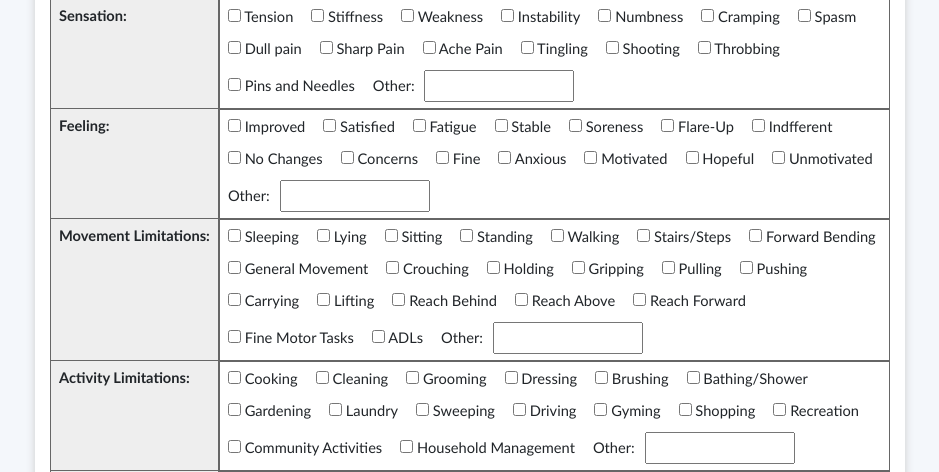
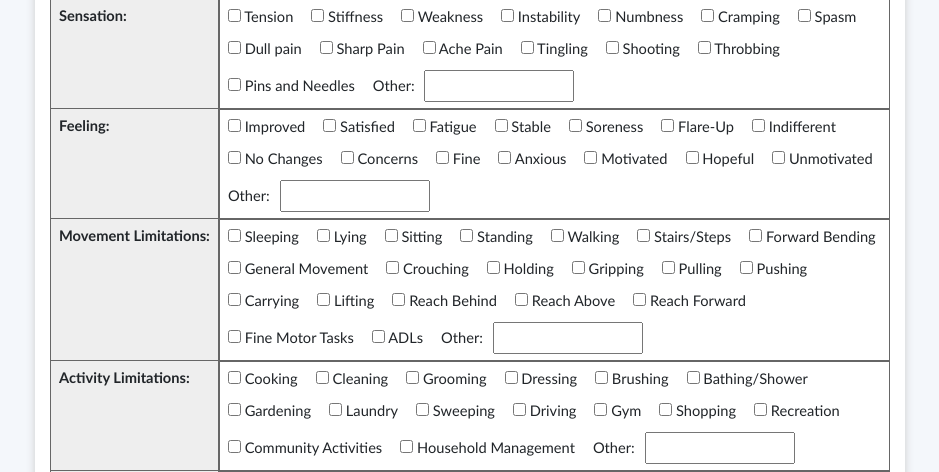
Before and after one commit to KLcoding01/PT-Builder, a Flask app: page /soap-builder in a window 1280 px wide. Shown: the part 656-1128 px from the top of the page, without its empty margins (315-1254 px from the left). Run offline with Flask 3, Linux system fonts and the light colour scheme.

Commit message:
Initial commit

```diff
--- a/templates/soap_builder.html
+++ b/templates/soap_builder.html
@@ -237,14 +237,14 @@
         <label><input type="checkbox" name="subjective" value="Stable" /> Stable</label>
         <label><input type="checkbox" name="subjective" value="Soreness" /> Soreness</label>
         <label><input type="checkbox" name="subjective" value="Flare-up" /> Flare-Up</label>
-        <label><input type="checkbox" name="subjective" value="Indifferent" /> Indfferent</label>
+        <label><input type="checkbox" name="subjective" value="Indifferent" /> Indifferent</label>
         <label><input type="checkbox" name="subjective" value="No Changes" /> No Changes</label>
         <label><input type="checkbox" name="subjective" value="Concerns" /> Concerns</label>
         <label><input type="checkbox" name="subjective" value="Fine" /> Fine</label>
         <label><input type="checkbox" name="subjective" value="Anxious" /> Anxious</label>
         <label><input type="checkbox" name="subjective" value="Motivated" /> Motivated</label>
         <label><input type="checkbox" name="subjective" value="Hopeful" /> Hopeful</label>
-        <label><input type="checkbox" name="subjective" value="Mnmotivated" /> Unmotivated</label>
+        <label><input type="checkbox" name="subjective" value="Unmotivated" /> Unmotivated</label>
         <label>Other: <input type="text" name="subjective_feeling_other" style="font-family:Calibri; font-size:11pt; width:150px;" /></label>
       </td>
     </tr>
@@ -268,7 +268,7 @@
         <label><input type="checkbox" name="subjective" value="Lifting" /> Lifting</label>
         <label><input type="checkbox" name="subjective" value="Reach Behind" /> Reach Behind</label>
         <label><input type="checkbox" name="subjective" value="Reach Above" /> Reach Above</label>
-        <label><input type="checkbox" name="subjective" value="Reach Above" /> Reach Forward</label>
+        <label><input type="checkbox" name="subjective" value="Reach Forward" /> Reach Forward</label>
         <label><input type="checkbox" name="subjective" value="Fine Motor Tasks" /> Fine Motor Tasks</label>
         <label><input type="checkbox" name="subjective" value="ADLs" /> ADLs</label>
         <label>Other: <input type="text" name="subjective_Movement_Limitations_other" style="font-family:Calibri; font-size:11pt; width:150px;" /></label>
@@ -287,10 +287,10 @@
         <label><input type="checkbox" name="subjective" value="Laundry" /> Laundry</label>
         <label><input type="checkbox" name="subjective" value="Sweeping" /> Sweeping</label>
         <label><input type="checkbox" name="subjective" value="Driving" /> Driving</label>
-        <label><input type="checkbox" name="subjective" value="Gym" /> Gyming</label>
+        <label><input type="checkbox" name="subjective" value="Gym" /> Gym</label>
         <label><input type="checkbox" name="subjective" value="Shopping" /> Shopping</label>
         <label><input type="checkbox" name="subjective" value="Recreation" /> Recreation</label>
-        <label><input type="checkbox" name="subjective" value="Community Acvities" /> Community Activities</label>
+        <label><input type="checkbox" name="subjective" value="Community Activities" /> Community Activities</label>
         <label><input type="checkbox" name="subjective" value="Household Management" /> Household Management</label>
         <label>Other: <input type="text" name="subjective_activity_limitations_other" style="font-family:Calibri; font-size:11pt; width:150px;" /></label>
       </td>
@@ -721,6 +721,14 @@
      status.textContent = '';
      alert('Error generating assessment text.');
    }
+   // Show/hide Assessment custom summary length input
+   const summaryOtherCheckbox = document.getElementById('assessment_summary_other_cb');
+   const summaryOtherInput = document.getElementById('assessment_summary_other_text');
+   if (summaryOtherCheckbox && summaryOtherInput) {
+     summaryOtherCheckbox.addEventListener('change', function() {
+       summaryOtherInput.style.display = this.checked ? 'inline-block' : 'none';
+     });
+   }
  });
 
  // Generate Plan
```
